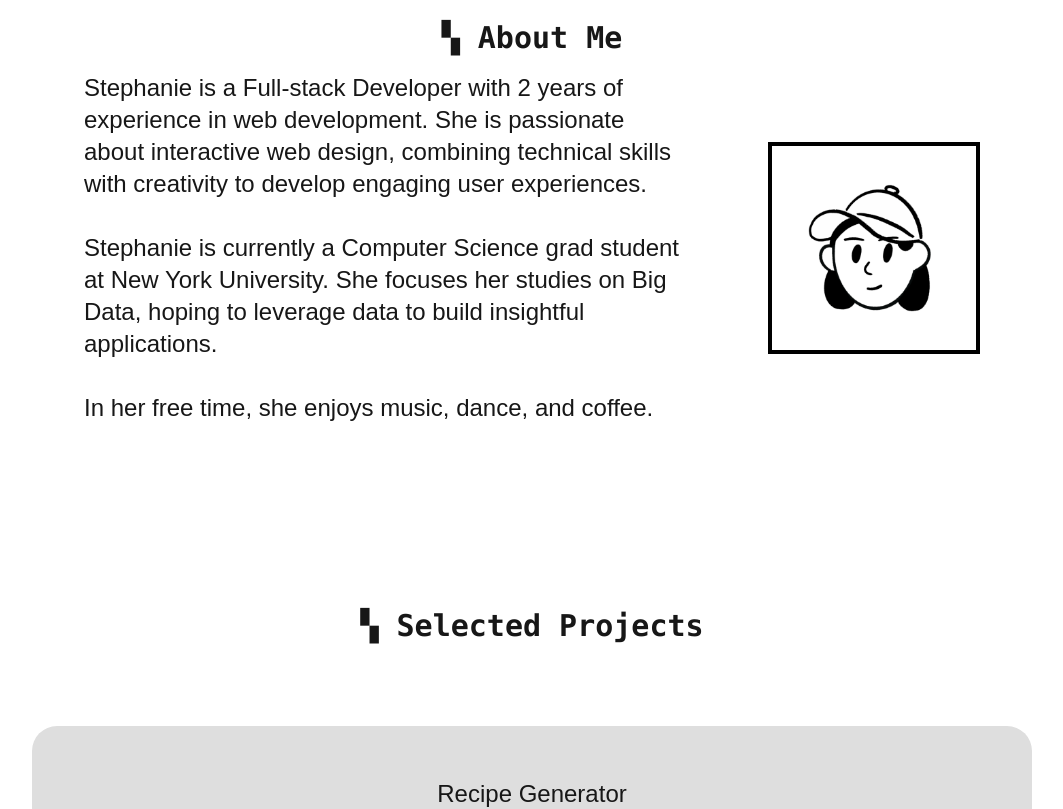
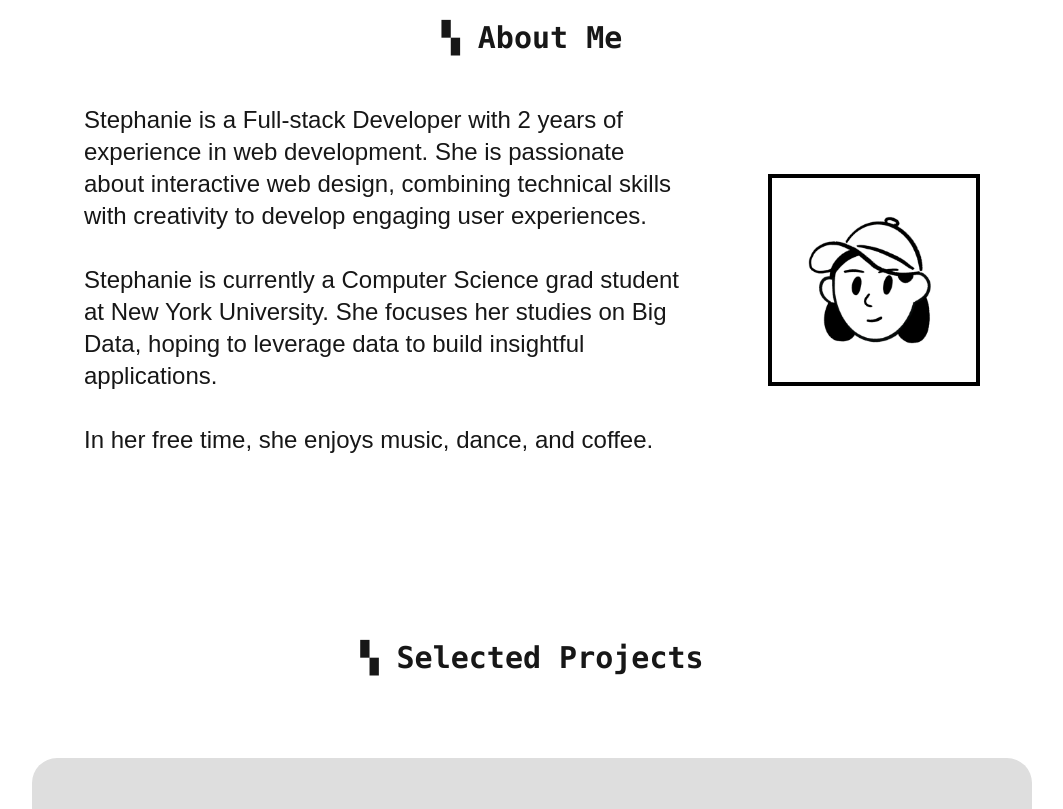
Before and after one commit to agustdmybae/portfolio, a Next.js app: page / in a window 1280 px wide. Shown: the part 940-1749 px from the top of the page, without its empty margins (108-1171 px from the left). Built offline with nearby package versions, Linux system fonts and the light colour scheme.

Commit message:
Update styling

```diff
--- a/app/page.tsx
+++ b/app/page.tsx
@@ -104,7 +104,7 @@ export default function Home() {
       </div>
       <div className='flex flex-col items-center gap-5 pb-10'>
         <a className='h-[10vh] text-3xl font-mono font-bold'>▚ About Me</a>
-        <div className='h-[50vh] w-[70vw] flex flex-row gap-20 items-center justify-center text-left pb-80 mx-auto pt-32'>
+        <div className='h-[50vh] w-[70vw] flex flex-row gap-20 items-center justify-center text-left pb-80 mx-auto pt-40'>
           <a className='text-2xl'>
             Stephanie is a Full-stack Developer with 2 years of experience in web development. She is passionate about interactive web design, combining technical skills with creativity to develop engaging user experiences.
             <br />
--- a/components/card/page.tsx
+++ b/components/card/page.tsx
@@ -3,6 +3,9 @@ import Image from 'next/image';
 import styles from './style.module.css';
 
 export const Card = ({title, description, src, time, skills, linkDescription, url, color, i}: {title: string, description: string, time : string, skills: string[], linkDescription: string, src: string, url: string, color: string, i: number}) => {
+  const skillItems = skills.map((skill,i) => (
+    <div key={`p_${i}`} className='px-4 inline-block bg-black text-white rounded-xl text-center'>{skill}</div>
+  ))
 
   return (
     <div className={styles.cardContainer}>
@@ -22,9 +25,7 @@ export const Card = ({title, description, src, time, skills, linkDescription, ur
             </span>}
             <p className='pt-12'>{time}</p>
             <div className='flex flex-row pt-3 gap-4'>
-              {skills.map((skill,i) => (
-                <div key={`p_${i}`} className='px-4 inline-block bg-black text-white rounded-xl text-center'>{skill}</div>
-              ))}
+              {skillItems}
             </div>
           </div>
 
```
